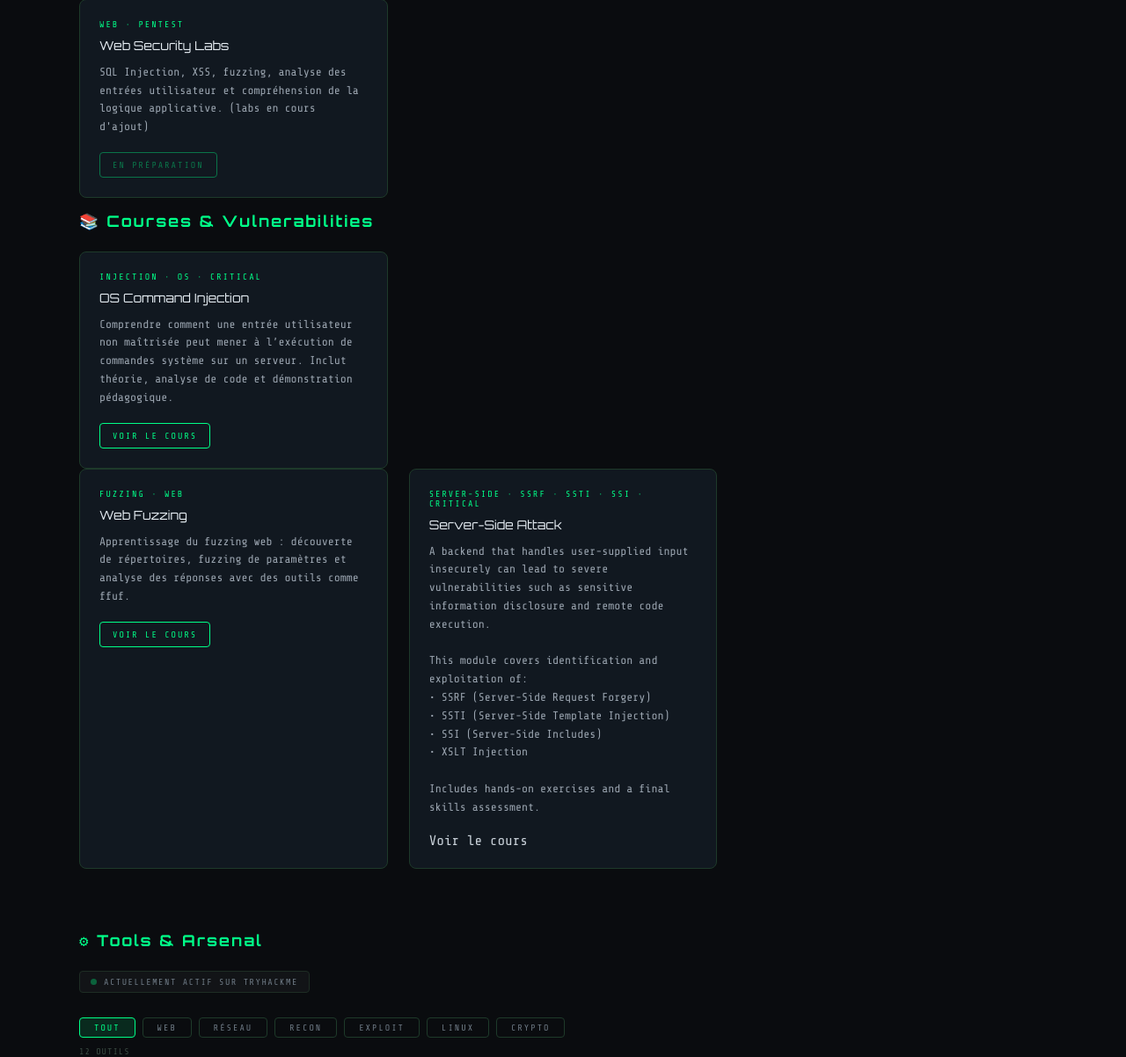
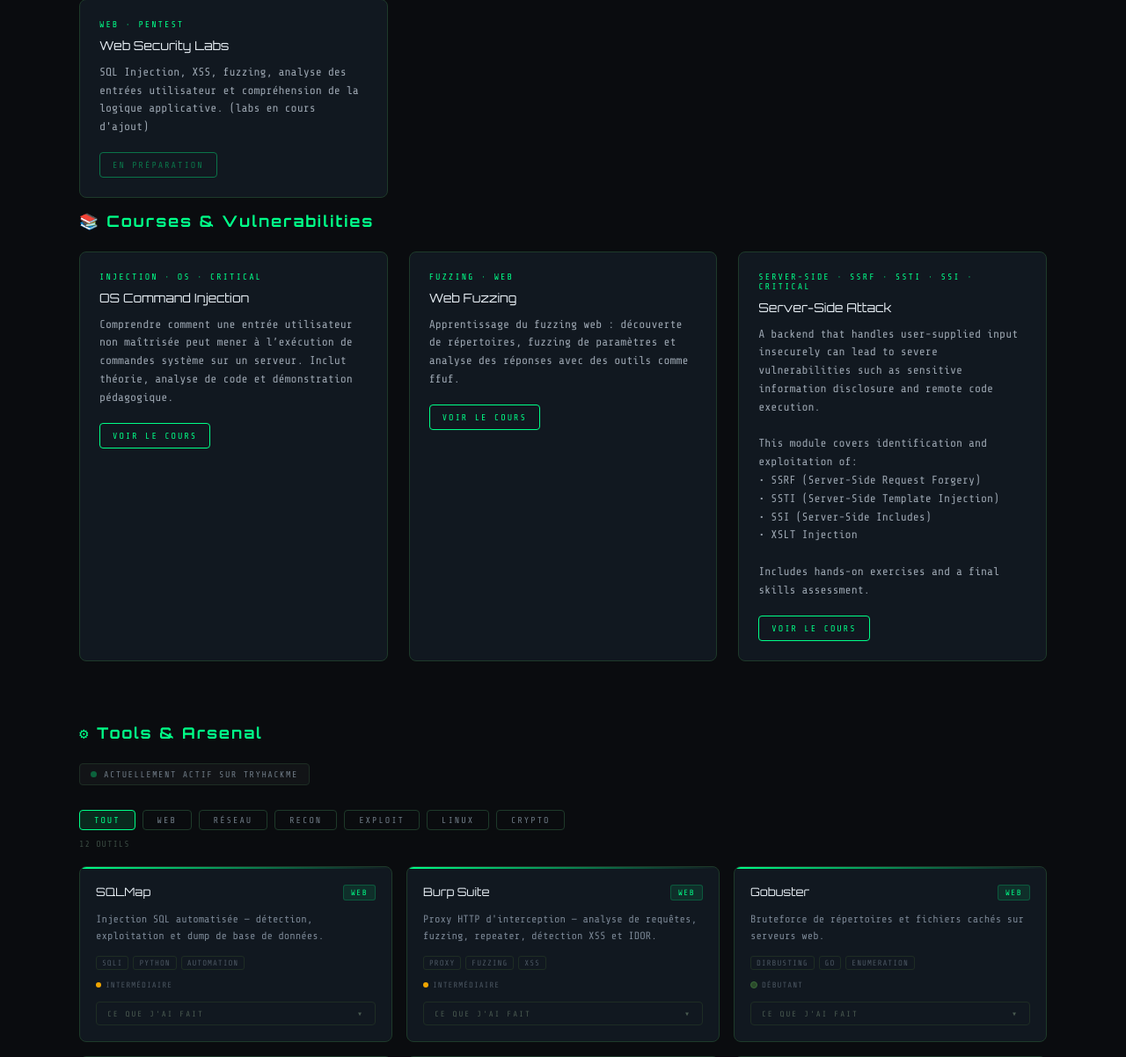
Before and after one commit to MESLIMOHAMEDM22005188/PortfolioMesli, a Django app: page /cybersecurity/ in a window 1280 px wide. Shown: the part 618-1820 px from the top of the page at 88% size. Run offline with Django 5.2, Linux system fonts and the light colour scheme.

Commit message:
better allignement

```diff
--- a/monsite/portfolio/templates/cyber/cyber_home.html
+++ b/monsite/portfolio/templates/cyber/cyber_home.html
@@ -75,7 +75,6 @@
   <section class="courses-section">
 
   <h2>📚 Courses & Vulnerabilities</h2>
-
     <div class="labs-grid">
 
   <!-- OS Command Injection -->
@@ -95,14 +94,11 @@
     </a>
   </div>
 
-  </div>
-    <div class="labs-grid">
-
-    <!-- OS Command Injection -->
+  <!-- Web Fuzzing -->
   <div class="lab-card">
     <div class="lab-tag">Fuzzing · Web</div>
 
-      <div class="lab-title"> Web Fuzzing</div>
+    <div class="lab-title">Web Fuzzing</div>
 
     <div class="lab-desc">
       Apprentissage du fuzzing web : découverte de répertoires,
@@ -114,6 +110,7 @@
     </a>
   </div>
 
+  <!-- Server-Side Attack -->
   <div class="lab-card">
     <div class="lab-tag">Server-side · SSRF · SSTI · SSI · Critical</div>
 
@@ -133,11 +130,12 @@
       Includes hands-on exercises and a final skills assessment.
     </div>
 
+    <a href="{% url 'portfolio:server_side_attack' %}" class="lab-btn">
       Voir le cours
     </a>
   </div>
+
 </div>
-
 </section>
 
 
```
Lines whose indentation alone changed are shown as unchanged.
